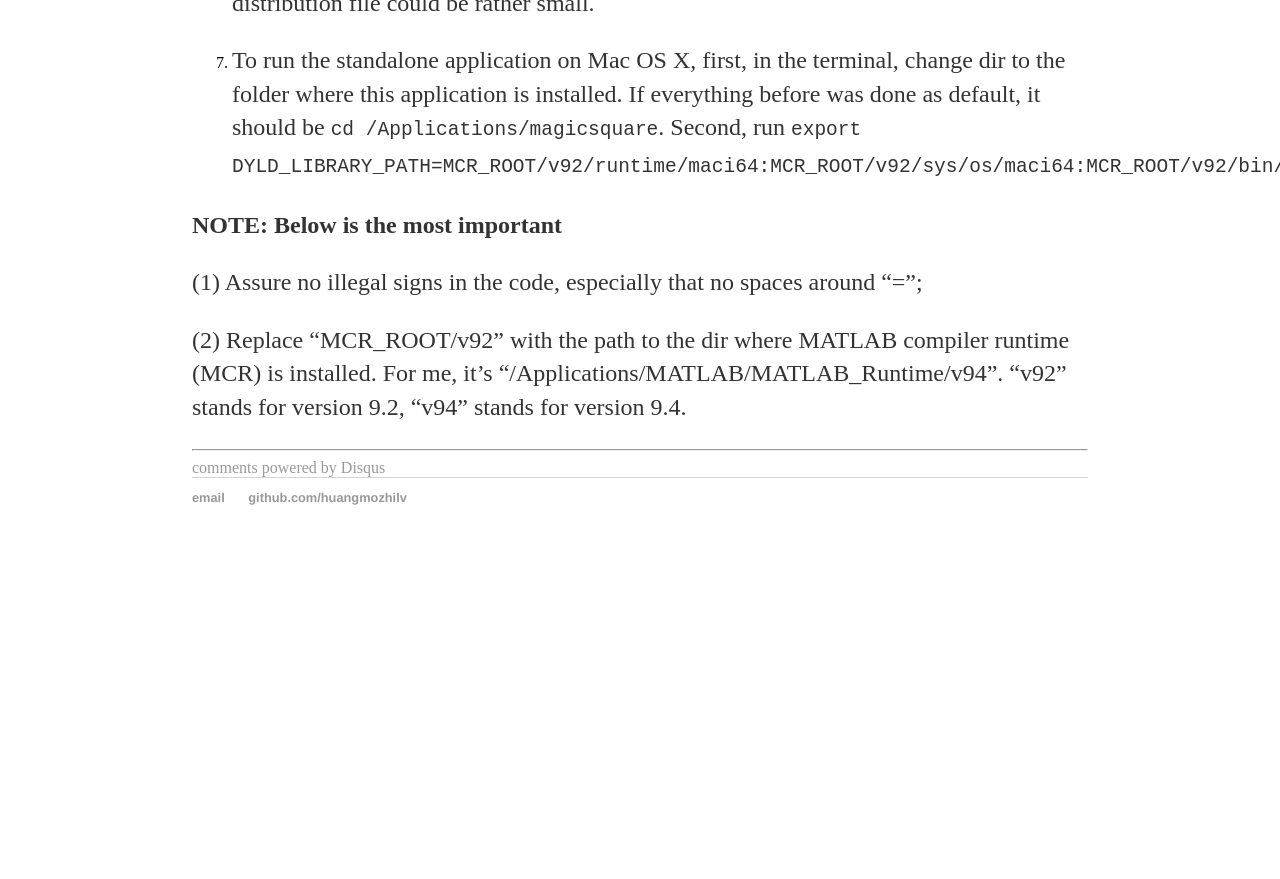
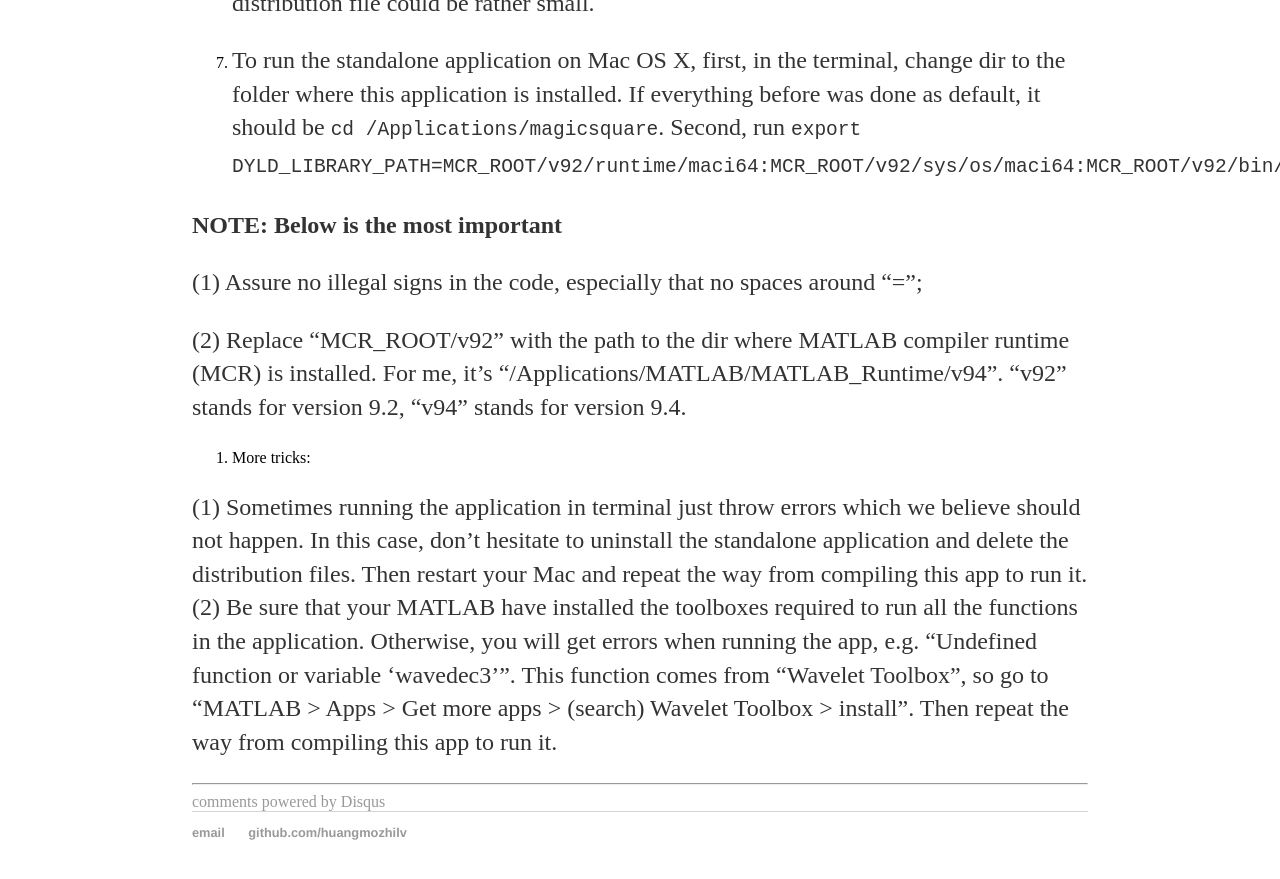
Before and after one commit to huangmozhilv/huangmozhilv.github.io, a Jekyll site: the page built from _posts/2018-04-12-Create-Standalone-Application-from-MATLAB.md, in a window 1280 px wide and 900 px high, scrolled down 1159 px. Shown: the top 879 px of the window. Built offline with Jekyll 4.4.1, drawn with Linux system fonts in a browser that asks for light colours; comment, search, counter and statistics services are not loaded; before the commit the page ends 1724 px from its top, so only the background shows below that.

Commit message:
Update 2018-04-12-Create-Standalone-Application-from-MATLAB.md

```diff
--- a/_posts/2018-04-12-Create-Standalone-Application-from-MATLAB.md
+++ b/_posts/2018-04-12-Create-Standalone-Application-from-MATLAB.md
@@ -31,3 +31,8 @@ The [official guide by MathWorks](https://www.mathworks.com/help/compiler/create
 (1) Assure no illegal signs in the code, especially that no spaces around "=";
 
 (2) Replace "MCR_ROOT/v92" with the path to the dir where MATLAB compiler runtime (MCR) is installed. For me, it's "/Applications/MATLAB/MATLAB_Runtime/v94". "v92" stands for version 9.2, "v94" stands for version 9.4.
+
+8. More tricks:
+
+(1) Sometimes running the application in terminal just throw errors which we believe should not happen. In this case, don't hesitate to uninstall the standalone application and delete the distribution files. Then restart your Mac and repeat the way from compiling this app to run it.
+(2) Be sure that your MATLAB have installed the toolboxes required to run all the functions in the application. Otherwise, you will get errors when running the app, e.g. "Undefined function or variable 'wavedec3'". This function comes from "Wavelet Toolbox", so go to "MATLAB > Apps > Get more apps > (search) Wavelet Toolbox > install". Then repeat the way from compiling this app to run it.
```
